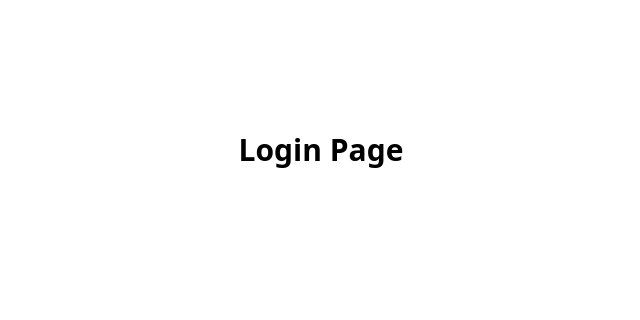
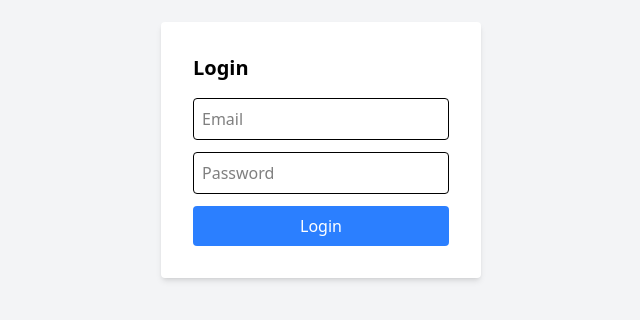
Before and after one commit to donpaul4444/task-board-dashboard, a React app: page / in a window 1280 px wide. Shown: the part 250-570 px from the top of the page, without its empty margins (319-959 px from the left). Built offline with nearby package versions, Linux system fonts and the light colour scheme; the HTML template or start-up script is replaced by a standard one.

Commit message:
implement login functionality and protected route

```diff
--- a/src/App.jsx
+++ b/src/App.jsx
@@ -2,13 +2,21 @@
 import { Route, Routes } from 'react-router-dom'
 import Login from './pages/Login'
 import Dashboard from './pages/Dashboard'
+import ProtectedRoute from './components/ProtectedRoute'
 
 function App() {
 
   return (
     <Routes>
       <Route path="/" element={<Login/>}/>
-      <Route path="/dashboard" element={<Dashboard/>}/>
+       <Route
+        path="/dashboard"
+        element={
+          <ProtectedRoute>
+            <Dashboard />
+          </ProtectedRoute>
+        }
+      />
     </Routes>
   )
 }
--- /dev/null
+++ b/src/components/ProtectedRoute.jsx
@@ -0,0 +1,13 @@
+import { Navigate } from "react-router-dom";
+import { useStore } from "../store/useStore";
+
+const ProtectedRoute =({children})=>{
+    const user = useStore((state)=>state.user)
+
+    if(!user){
+        return <Navigate to="/"/>
+    }
+    return children
+}
+
+export default ProtectedRoute
--- a/src/pages/Login.jsx
+++ b/src/pages/Login.jsx
@@ -1,9 +1,53 @@
-import React from "react";
+import React, { useState } from "react";
+import { useStore } from "../store/useStore";
+import { useNavigate } from "react-router-dom";
 
 const Login = () => {
+  const [email, setEmail] = useState("");
+  const [password, setPassword] = useState("");
+
+  const setUser = useStore((state) => state.setUser);
+  const navigate = useNavigate();
+
+  const handleLogin =(e)=>{
+    e.preventDefault()
+
+    if(!email || !password){
+        alert("please enter email and password")
+        return
+    }
+    setUser({email})
+    navigate("/dashboard")
+  }
+
   return (
-    <div className="h-screen flex items-center justify-center">
-      <h1 className="text-3xl font-bold">Login Page</h1>
+    <div className="h-screen flex items-center justify-center bg-gray-100">
+      <form
+        onSubmit={handleLogin}
+        className="bg-white p-8 rounded shadow-md w-80"
+      >
+        <h2 className="text-xl font-bold mb-4">Login</h2>
+        <input
+          type="email"
+          placeholder="Email"
+          className="w-full mb-3 p-2 border rounded"
+          value={email}
+          onChange={(e) => setEmail(e.target.value)}
+        />
+        <input
+          type="password"
+          placeholder="Password"
+          className="w-full mb-3 p-2 border rounded"
+          value={password}
+          onChange={(e) => setPassword(e.target.value)}
+        />
+        <button
+          type="submit"
+          className="w-full bg-blue-500 text-white p-2 rounded"
+        >
+          Login
+        </button>
+      </form>
     </div>
   );
 };
--- /dev/null
+++ b/src/store/useStore.js
@@ -0,0 +1,17 @@
+import { create } from "zustand";
+import { persist } from "zustand/middleware";
+
+export const useStore = create(
+  persist(
+    (set) => ({
+      user: null,
+      tasks: [],
+      setUser:(user)=>{
+        set({user})
+      }
+    }),
+    {
+      name: "task-board-storage",
+    },
+  ),
+);
```
